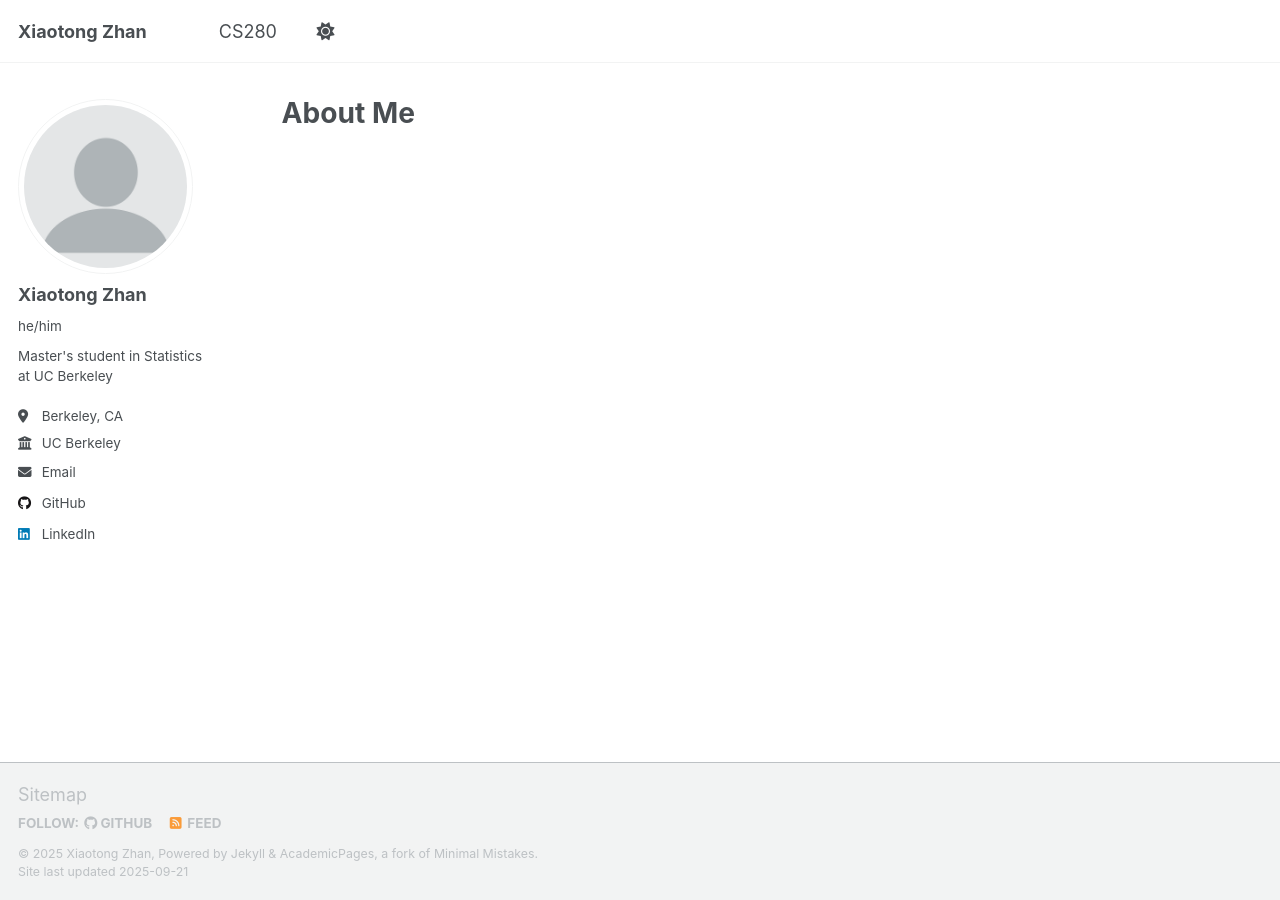
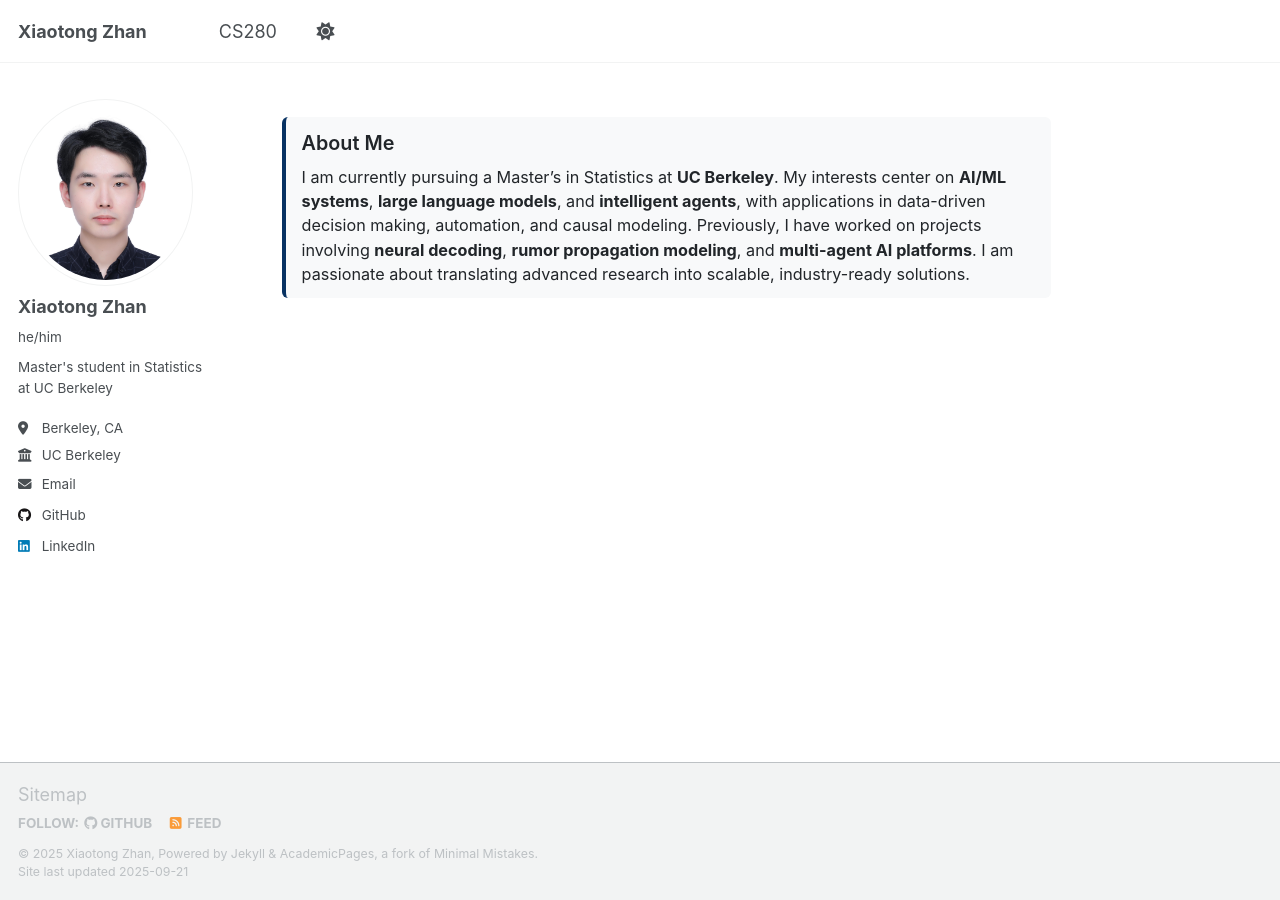
Before and after one commit to XiaotongZhan/XiaotongZhan.github.io, a Jekyll site: the page built from _pages/about.md, in a window 1280 px wide. Built offline with Jekyll 4.4.1, drawn with Linux system fonts in a browser that asks for light colours; a script that is not in the unit is left out.

Commit message:
chore: add personal page

```diff
--- a/_config.yml
+++ b/_config.yml
@@ -22,7 +22,7 @@ repository               : "XiaotongZhan/XiaotongZhan.github.io"
 #               Additional customization can be done by editing /_includes/author-profile.html
 author:
   # Biographic information
-  avatar           : "profile.png"
+  avatar           : "profile.JPG"
   name             : "Xiaotong Zhan"
   pronouns         : "he/him"
   bio              : "Master's student in Statistics at UC Berkeley"
--- a/_pages/about.md
+++ b/_pages/about.md
@@ -1,8 +1,10 @@
 ---
 permalink: /
-title: "About Me"
+
 author_profile: true
 redirect_from:
   - /about/
   - /about.html
 ---
+
+{% include infocard.html title="About Me" content="I am currently pursuing a Master’s in Statistics at <strong>UC Berkeley</strong>. My interests center on <strong>AI/ML systems</strong>, <strong>large language models</strong>, and <strong>intelligent agents</strong>, with applications in data-driven decision making, automation, and causal modeling. Previously, I have worked on projects involving <strong>neural decoding</strong>, <strong>rumor propagation modeling</strong>, and <strong>multi-agent AI platforms</strong>. I am passionate about translating advanced research into scalable, industry-ready solutions." %}
```
Also changed, not shown: images/profile.JPG (added), images/profile.png (deleted).
